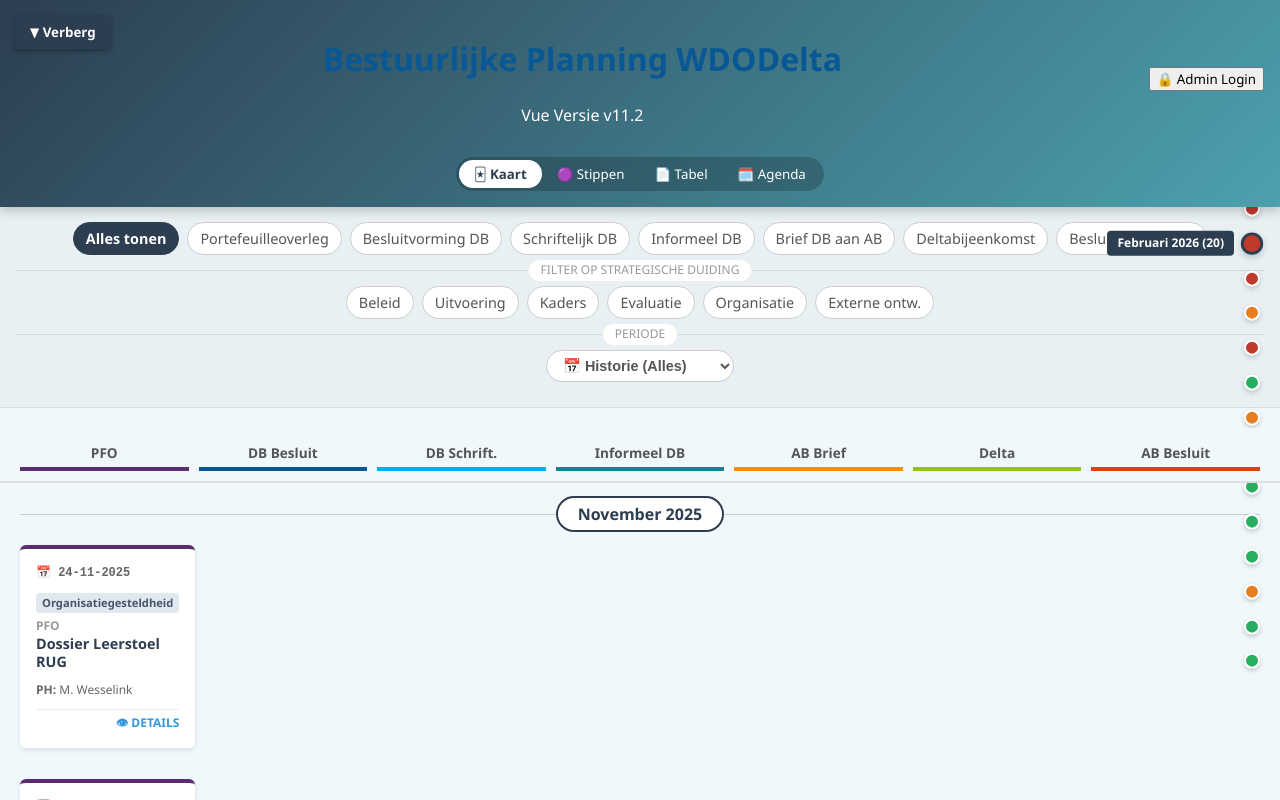
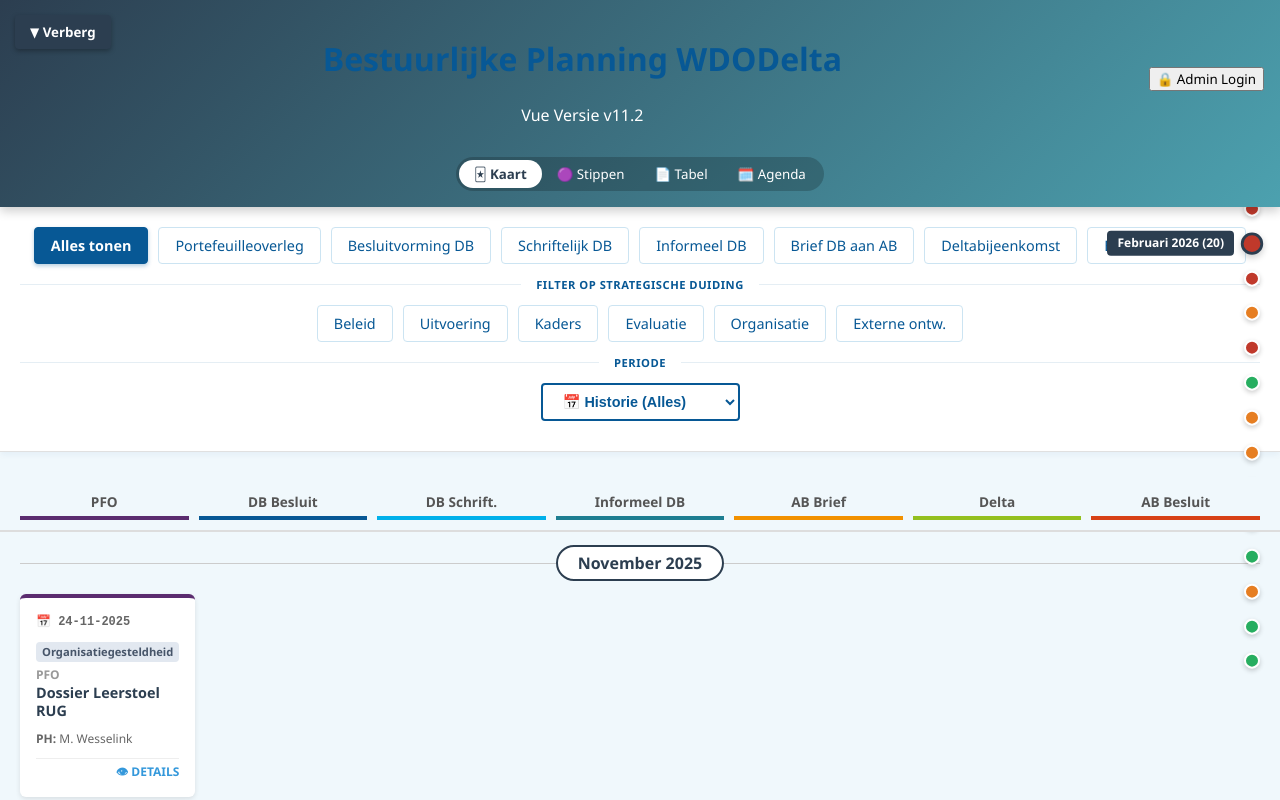
Before and after one commit to jacquesesenkbrink-max/MijnAgendaApp, a Vue app in the folder bestuurlijke-agenda/: page / in a window 1280 px wide. Shown: the top 800 px of the page. Built offline with nearby package versions, Linux system fonts and the light colour scheme.

Commit message:
stijlaanpassing

```diff
--- a/bestuurlijke-agenda/src/components/FilterBar.vue
+++ b/bestuurlijke-agenda/src/components/FilterBar.vue
@@ -77,28 +77,53 @@ function kiesJaar(event) {
 
 <style scoped>
 .filter-container {
-  padding: 15px; background: rgba(0,0,0,0.03); margin-bottom: 20px; border-bottom: 1px solid #ddd;
+  padding: 20px;
+  background: white;
+  margin-bottom: 25px;
+  border-bottom: 1px solid #e0e0e0;
+  box-shadow: 0 4px 6px -1px rgba(7, 88, 149, 0.05); /* Blue-ish shadow */
 }
+
 .filters {
-  display: flex; justify-content: center; flex-wrap: wrap; gap: 8px; margin-bottom: 10px;
+  display: flex; justify-content: center; flex-wrap: wrap; gap: 10px; margin-bottom: 10px;
 }
+
 .filter-divider {
-  width: 100%; height: 1px; background: rgba(0,0,0,0.1); margin: 15px 0;
+  width: 100%; height: 1px; background: rgba(7, 88, 149, 0.1); margin: 20px 0;
   display: flex; align-items: center; justify-content: center;
 }
 .filter-divider span {
-  background: #fff; padding: 2px 12px; font-size: 0.75rem; text-transform: uppercase;
-  color: #999; border-radius: 12px; border: 1px solid #eee;
+  background: white; padding: 2px 15px; font-size: 0.7rem; text-transform: uppercase;
+  color: #075895; font-weight: bold; letter-spacing: 0.5px;
 }
 
+/* Standard Button Style - Clean & Corporate */
 .filter-btn {
-  background: white; border: 1px solid #ccc; padding: 6px 12px; border-radius: 20px;
-  cursor: pointer; font-size: 0.9rem; transition: all 0.2s; color: #555;
+  background: white;
+  border: 1px solid #cce4f2;
+  padding: 8px 16px;
+  border-radius: 4px; /* Boxier looks more "official" */
+  cursor: pointer;
+  font-size: 0.9rem;
+  transition: all 0.2s;
+  color: #075895;
 }
-.filter-btn:hover { transform: translateY(-2px); box-shadow: 0 2px 5px rgba(0,0,0,0.1); }
-.filter-btn.selected { background: #2c3e50; color: white; border-color: #2c3e50; font-weight: bold; }
 
-/* Specifieke kleuren voor fases als ze actief zijn */
+.filter-btn:hover {
+  background: #f0f8fc;
+  border-color: #00b0ea;
+}
+
+/* Active State */
+.filter-btn.selected {
+  background: #075895;
+  color: white;
+  border-color: #075895;
+  font-weight: 600;
+  box-shadow: 0 2px 4px rgba(7, 88, 149, 0.3);
+}
+
+/* Specific colors when active (Overrides) */
 .filter-btn.btn-PFO.selected { background: var(--c-pfo); border-color: var(--c-pfo); }
 .filter-btn.btn-DBBesluit.selected { background: var(--c-db-besluit); border-color: var(--c-db-besluit); }
 .filter-btn.btn-DBSchrift.selected { background: var(--c-db-schrift); border-color: var(--c-db-schrift); }
@@ -107,5 +132,10 @@ function kiesJaar(event) {
 .filter-btn.btn-ABBrief.selected { background: var(--c-ab-brief); border-color: var(--c-ab-brief); }
 .filter-btn.btn-Delta.selected { background: var(--c-delta); border-color: var(--c-delta); }
 
-.year-select { padding-right: 30px; font-weight: bold; }
+.year-select {
+  padding-right: 35px;
+  font-weight: bold;
+  color: #075895;
+  border: 2px solid #075895;
+}
 </style>
```
